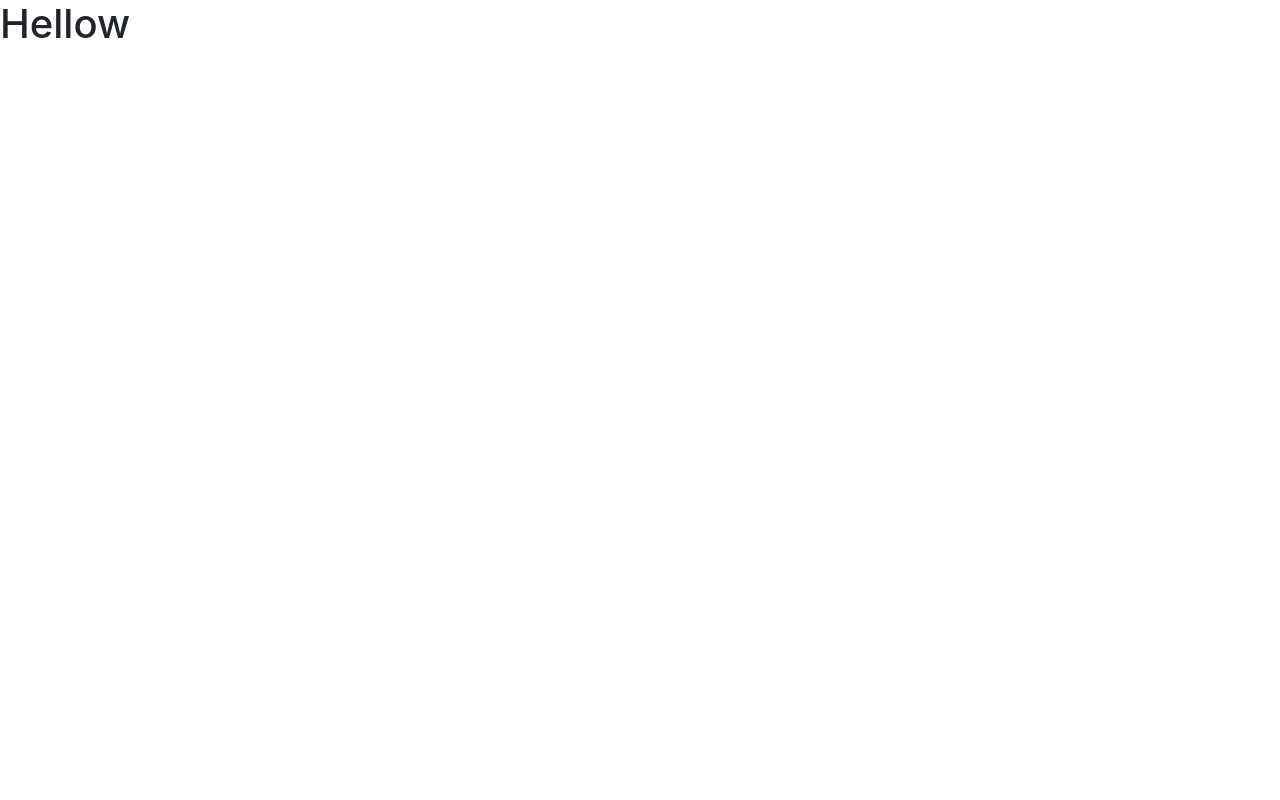
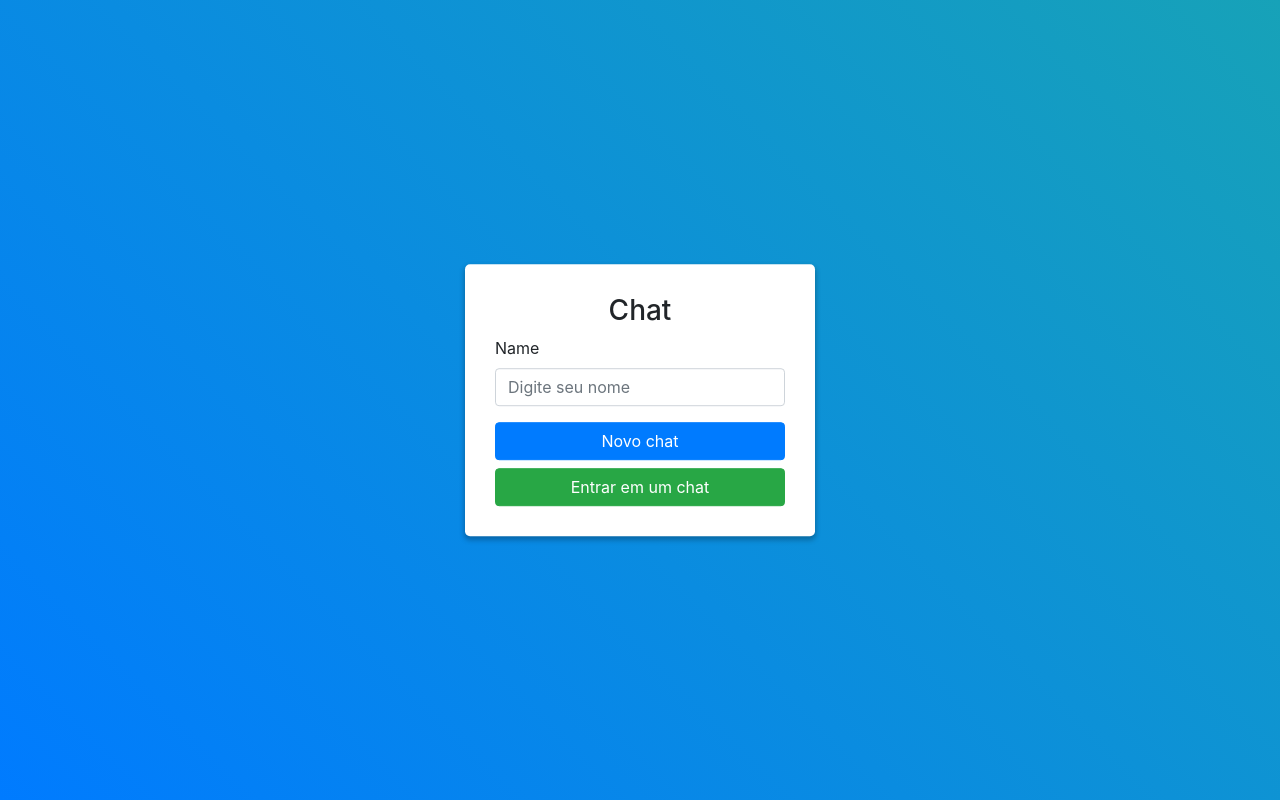
Before and after one commit to hdev14/chat-frontend, a React (Create React App) app: page / in a window 1280 px wide. Built offline with nearby package versions, Linux system fonts and the light colour scheme.

Commit message:
feat: create chat form

```diff
--- a/package.json
+++ b/package.json
@@ -13,6 +13,7 @@
     "bootstrap": "^4.5.2",
     "react": "^16.13.1",
     "react-dom": "^16.13.1",
+    "react-router-dom": "^5.2.0",
     "react-scripts": "3.4.3",
     "reactstrap": "^8.6.0",
     "typescript": "~3.7.2",
@@ -40,6 +41,8 @@
     ]
   },
   "devDependencies": {
+    "@types/react-router-dom": "^5.1.5",
+    "@types/reactstrap": "^8.5.1",
     "@types/uuid": "^8.3.0",
     "@typescript-eslint/eslint-plugin": "^4.3.0",
     "@typescript-eslint/parser": "^4.3.0",
--- a/src/App.tsx
+++ b/src/App.tsx
@@ -1,31 +1,7 @@
-import React, { useState, useEffect } from 'react'
-import { v4 as uuidv4 } from 'uuid'
+import React from 'react'
 
-let ws: WebSocket
+import Routes from './Routes'
 
-const App: React.FC = () => {
-  const [name, setName] = useState('')
-  const [chatId, setChatId] = useState('')
-
-  function createChat (): void {
-    if (name && chatId) {
-      ws = new WebSocket(`ws://localhost:4141/?name=${name}&id=${chatId}`)
-    }
-  }
-
-  function genarateChatId (): void {
-    setChatId(uuidv4())
-  }
-
-  /*
-    TODO:
-    - Create modal with buttons to create a new chat or get in a new one.
-    - Create methods to connect and send messages
-  */
-
-  return (
-    <h1>Hellow</h1>
-  )
-}
+const App: React.FC = () => <Routes />
 
 export default App
--- /dev/null
+++ b/src/Routes.tsx
@@ -0,0 +1,16 @@
+import React from 'react'
+import { BrowserRouter, Route, Switch} from 'react-router-dom'
+
+import Form from './pages/Form'
+import Chat from './pages/Chat'
+
+const Routes: React.FC = () => (
+  <BrowserRouter>
+    <Switch>
+      <Route path="/" exact component={Form} />
+      <Route path="/chat" component={Chat} />
+    </Switch>
+  </BrowserRouter>
+)
+
+export default Routes
--- /dev/null
+++ b/src/pages/Chat/index.tsx
@@ -0,0 +1,5 @@
+import React from 'react'
+
+const Chat: React.FC = () => <h1>chat</h1>
+
+export default Chat
--- /dev/null
+++ b/src/pages/Form/index.tsx
@@ -0,0 +1,99 @@
+import React, {useState} from 'react'
+import { v4 as uuidv4 } from 'uuid'
+import { Form as BSForm, FormGroup, Input, Label, Button, Modal, ModalHeader, ModalBody, ModalFooter, Alert } from 'reactstrap'
+
+import WsClient from '../../WebSocketSingleton'
+import './styles.css'
+
+const Form: React.FC = () => {
+
+  const [name, setName] = useState('')
+  const [chatId, setChatId] = useState('')
+  const [error, setError] = useState(false)
+
+  const [modal, setModal] = useState(false);
+  const toggle = () => setModal(!modal);
+
+  function createChat (name: string, chatId: string): void {
+    const url = `ws://localhost:4141/?name=${name}&id=${chatId}`
+    WsClient.connect(url)
+  }
+
+  function onSubmit (e: React.FormEvent<HTMLFormElement>): void {
+    e.preventDefault()
+    if (name) {
+      createChat(name, uuidv4())
+    }
+  }
+
+  function getIn(_: any): void {
+    if (name && chatId) {
+      createChat(name, chatId)
+      setModal(!Modal)
+    }
+  }
+
+  function toggleModalWithName (_: any): void {
+    if (!name) {
+      setError(true)
+      return;
+    }
+
+    setModal(!modal)
+  }
+
+  return (
+    <main id="form">
+      <section>
+        <h3 className="text-center">Chat</h3>
+        {error && (
+          <Alert color="danger">
+            Por favor, digite o seu nome.
+          </Alert>
+        )}
+        <BSForm onSubmit={onSubmit}>
+          <FormGroup>
+            <Label for="name">Name</Label>
+            <Input
+              required
+              type="text"
+              name="name"
+              placeholder="Digite seu nome"
+              onChange={(e) => setName(e.target.value)}
+            />
+          </FormGroup>
+          <Button type="submit" color="primary" block>Novo  chat</Button>
+          <Button
+            block
+            type="button"
+            color="success"
+            onClick={toggleModalWithName}>
+            Entrar em um chat
+          </Button>
+        </BSForm>
+      </section>
+      <Modal isOpen={modal} toggle={toggle}>
+        <ModalHeader toggle={toggle}>Chat ID</ModalHeader>
+        <ModalBody>
+          <FormGroup>
+            <Input
+              type="text"
+              name="chatid"
+              placeholder="Digite o ID do chat"
+              onChange={(e) => setChatId(e.target.value)}
+            />
+          </FormGroup>
+        </ModalBody>
+        <ModalFooter>
+          <Button
+            color={chatId ? 'primary' : 'secondary'}
+            onClick={getIn}>
+            Confirmar
+          </Button>
+        </ModalFooter>
+      </Modal>
+    </main>
+  )
+}
+
+export default Form
--- /dev/null
+++ b/src/pages/Form/styles.css
@@ -0,0 +1,20 @@
+main#form {
+  position: absolute;
+  top: 0;
+  left: 0;
+  height: 100%;
+  width: 100%;
+  background-image: linear-gradient(45deg, var(--primary), var(--info));
+}
+
+main#form section {
+  position: absolute;
+  top: 50%;
+  left: 50%;
+  transform: translate(-50%, -50%);
+  padding: 30px;
+  border-radius: 5px;
+  box-shadow: 0px 3px 5px 1px rgba(0, 0, 0, 0.25);
+  min-width: 350px;
+  background-color: white;
+}
--- a/tsconfig.json
+++ b/tsconfig.json
@@ -15,7 +15,7 @@
     "module": "esnext",
     "moduleResolution": "node",
     "resolveJsonModule": true,
-    "isolatedModules": false,
+    "isolatedModules": true,
     "noEmit": true,
     "jsx": "react"
   },
```
Also changed, not shown: src/pages/Chat/styles.css (added), 1 other file (tests, documents, lock files or other folders).
